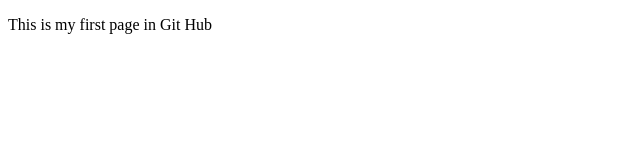
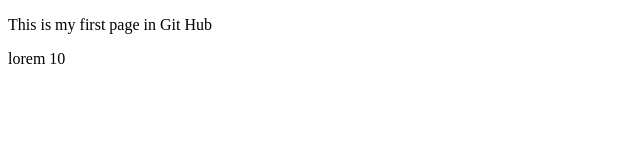
Before and after one commit to Jamal4/myFirstWebsite, a plain HTML site: page index.html in a window 1280 px wide. Shown: the full height of the page, 0-640 px from the left. Drawn offline with Linux system fonts and the light colour scheme.

Commit message:
learning github

```diff
--- a/index.html
+++ b/index.html
@@ -9,6 +9,7 @@
 
 <body>
   <p>This is my first page in Git Hub</p>
+  <P>lorem 10</P>
 </body>
 
 </html>
```
